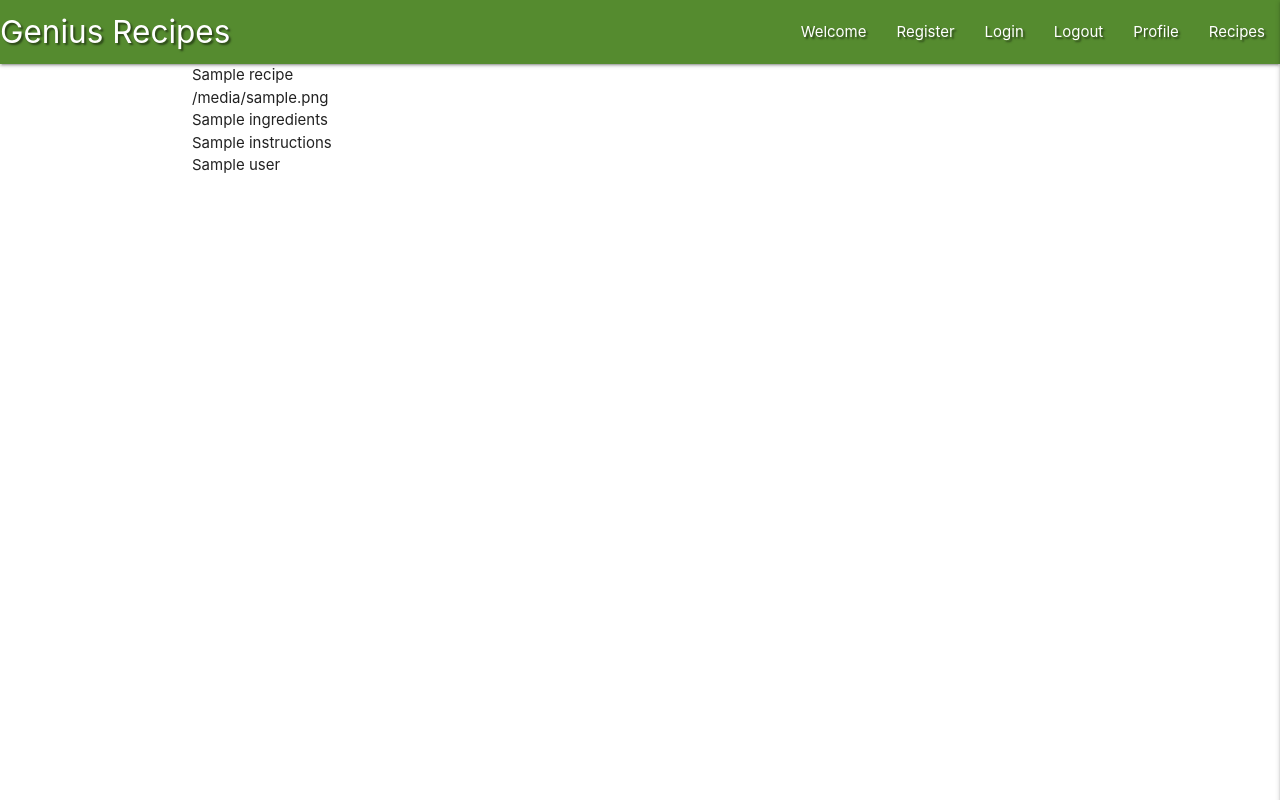
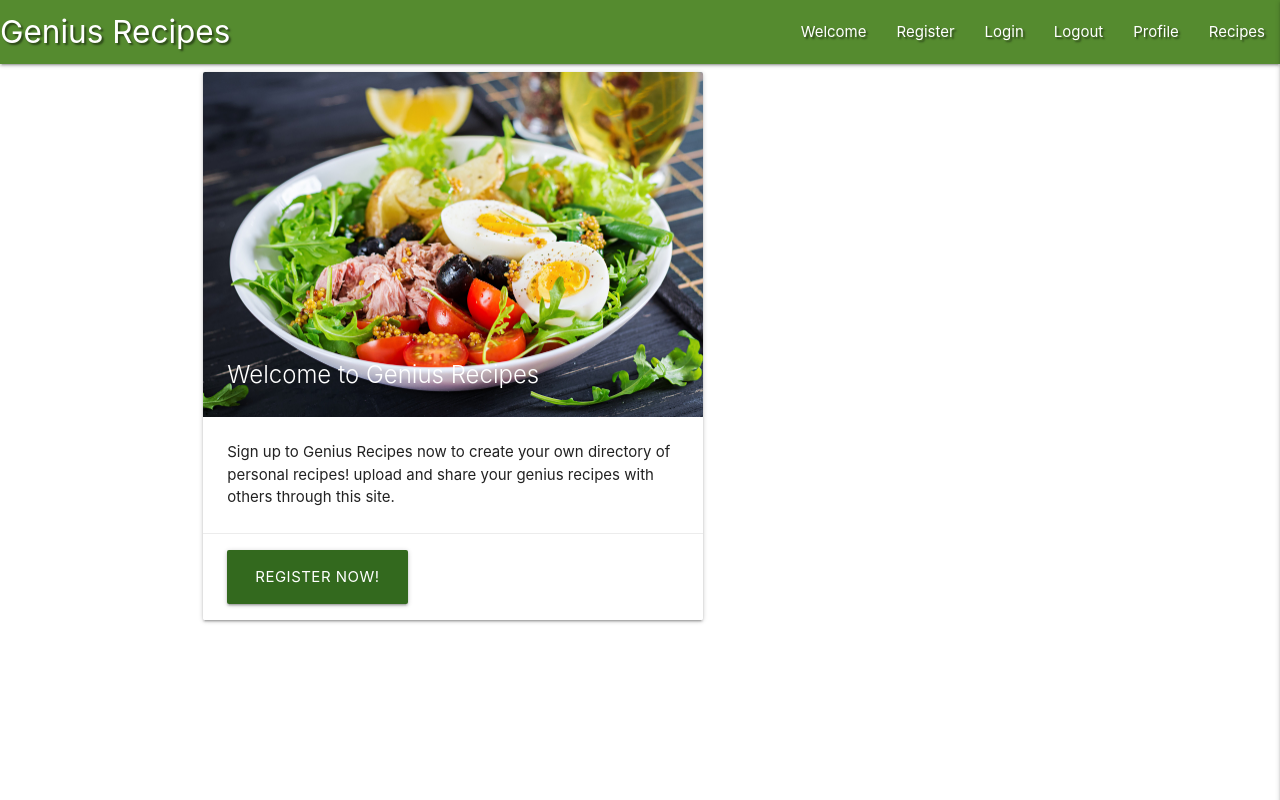
Before and after one commit to anee127/Milestone-Project-3, a Flask app: page / in a window 1280 px wide. Run offline with Flask 2, Linux system fonts and the light colour scheme; a database or web service that is not in the repository returns one stand-in record (values such as "Sample title"); some libraries are stand-ins or nearby versions.

Commit message:
added image to homepage

```diff
--- a/templates/recipes.html
+++ b/templates/recipes.html
@@ -1,10 +1,22 @@
 {% extends "base.html" %}
 {% block content%}
     {% for recipes in recipes %}
-    {{ recipes.name }}<br>
-    {{ recipes.image }}<br>
-    {{ recipes.ingredients }}<br>
-    {{ recipes.instructions }}<br>
-    {{ recipes.user }}<br>
+
+  <div class="row">
+    <div class="col s12 m7">
+      <div class="card">
+        <div class="card-image">
+          <img src="static/images/salad-image.jpg">
+          <span class="card-title">Welcome to Genius Recipes</span>
+        </div>
+        <div class="card-content">
+          <p>Sign up to Genius Recipes now to create your own directory of personal recipes! upload and share your genius recipes with others through this site. </p>
+        </div>
+        <div class="card-action">
+        <a href="#" class="waves-effect waves-light light-green darken-4 btn-large">Register Now!</a>
+        </div>
+      </div>
+    </div>
+  </div>
 {% endfor %}
 {% endblock %}
```
Also changed, not shown: static/images/salad-image.jpg (added).
